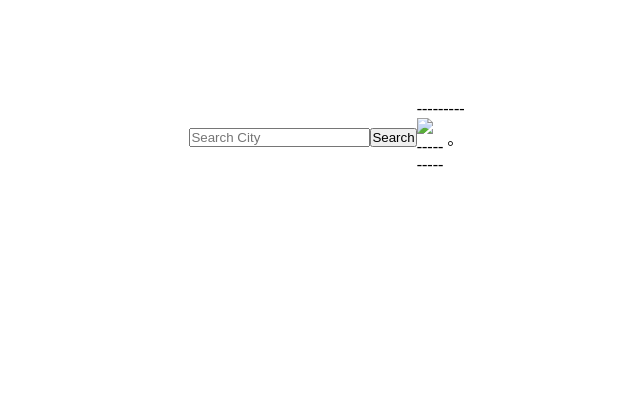
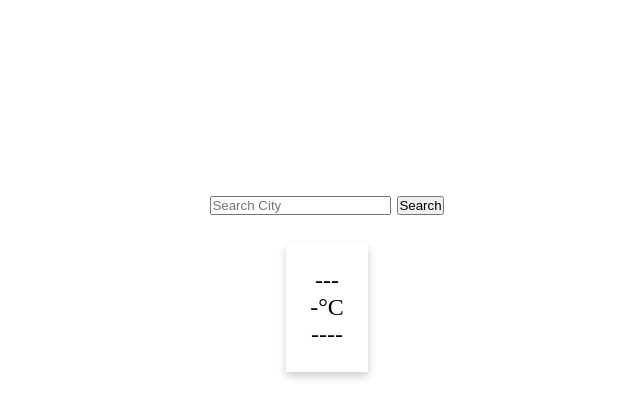
Before and after one commit to Abhishek-Rath/Weather-App, a plain HTML site: page index.html in a window 1280 px wide. Shown: the whole page, without its empty margins (313-953 px from the left). Drawn offline with Linux system fonts and the light colour scheme.

Commit message:
modified layout and changed css

```diff
--- a/index.html
+++ b/index.html
@@ -10,30 +10,16 @@
 <body>
     <form id="search-city">
         <input type="search" placeholder="Search City" id="search-inp" required>
-        <br>
-        <br>
         <button id="search-button">Search</button>
-
-        <main id="card-conatiner">
-            <div id="location">
-                <p>---------</p>
-            </div>
-
-            <div id="temp">
-                <img id="temp-icon" src="clear.jpg">
-                <p>
-                    <span id="temp-value">-----</span>
-                    <span id="temp-unit">&#176</span>
-                </p>
-            </div>
-
-            <div id="weather">
-                <p>-----</p>
-            </div>
-
-        </main>
     </form>
 
+    <br>
+    <div class="container">
+        <div class="location"></div>
+        <div class="icon">---</div>
+        <div class="temp">-<span id="unit">&#176</span>C</div>
+        <div class="summary">----</div>
+    </div>
 
     <script src="app.js"></script>
 </body>
--- a/styles.css
+++ b/styles.css
@@ -5,13 +5,19 @@
 }
 
 body {
-    height: 100px;
+    height: 70vh;
     background-image: url("bg.jpg");
+    display: flex;
+    flex-direction: column;
+    justify-content: center;
+    align-items: center;
+    font-size: 1.5rem;
 }
 
-#search-city {
-    display: flex;
-    justify-content: center;
-    align-items: center;
-    margin-top: 100px;
+.container {
+    box-shadow: 0 4px 8px 0 rgba(0,0,0,0.2);
+    transition: 0.3s;
+    border-radius: 5px 5px 0 0;
+    text-align: center;
+    padding: 1.5rem;
 }
```
